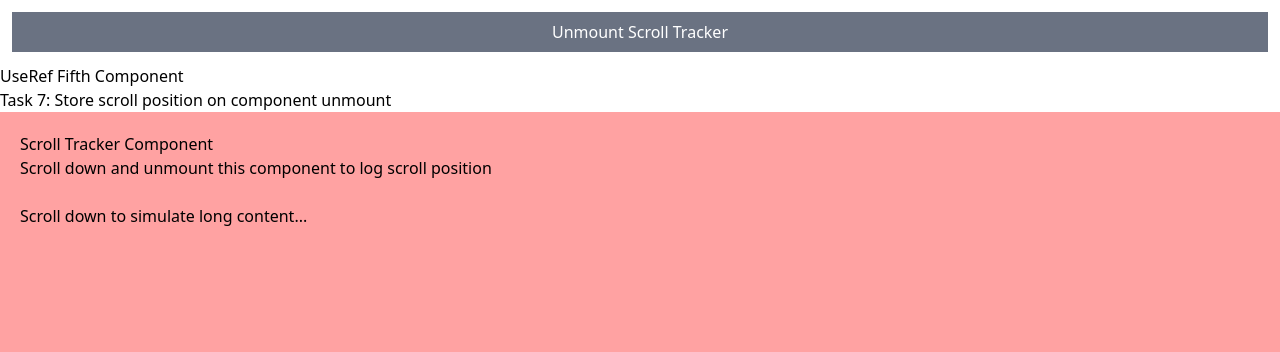
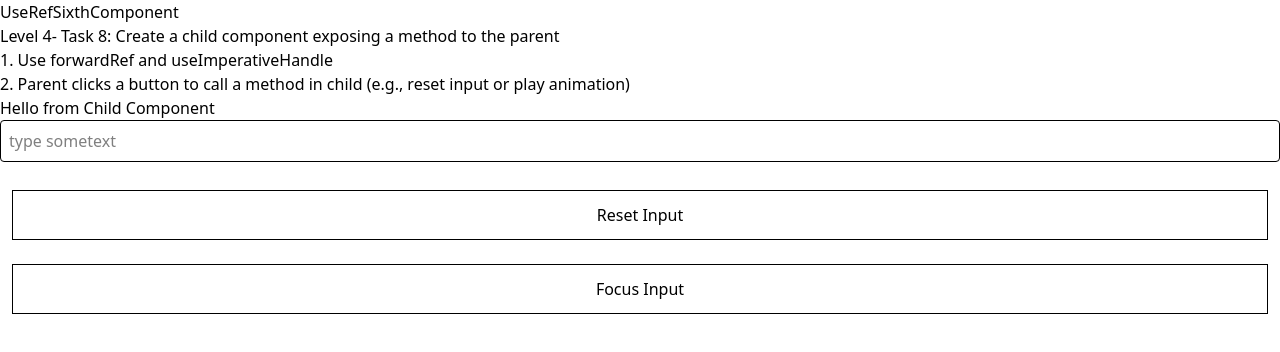
Before and after one commit to cyberadityacode/reactjs, a React (Vite) app in the folder 36 All Hooks in one Project/: page / in a window 1280 px wide. Shown: the top 352 px of the page. Built offline with nearby package versions, Linux system fonts and the light colour scheme.

Commit message:
added task 8 for useRef challenge

```diff
--- /dev/null
+++ b/36 All Hooks in one Project/components/hooks/useRef/UseRefSixthComponent.jsx
@@ -0,0 +1,58 @@
+import React from "react";
+import { useImperativeHandle } from "react";
+import { forwardRef } from "react";
+import { useRef } from "react";
+/* Task 8: Create a child component exposing a method to the parent
+Use forwardRef and useImperativeHandle
+
+Parent clicks a button to call a method in child (e.g., reset input or play animation)
+ */
+export default function UseRefSixthComponent() {
+    const childRef =useRef();
+
+    const handleReset =()=>{
+      childRef.current.resetInput();
+    }
+
+    const handleFocus =()=>{
+      childRef.current.focusInput();
+    }
+  return (
+    <div>
+      <h1>UseRefSixthComponent</h1>
+      <p>Level 4- Task 8: Create a child component exposing a method to the parent</p>
+      <ul>
+        <li>Use forwardRef and useImperativeHandle</li>
+        <li>Parent clicks a button to call a method in child (e.g., reset input or play animation)</li>
+      </ul>
+
+      <ChildOfSixthComponent ref={childRef} />
+
+      <div className="space-x-4 mt-4">
+        <button className="border p-3 m-3" onClick={handleReset}>Reset Input</button>
+        <button className="border p-3 m-3" onClick={handleFocus}>Focus Input</button>
+      </div>
+    </div>
+  );
+}
+
+const ChildOfSixthComponent = forwardRef((props, ref)=> {
+  const inputRef = useRef();
+  // Expose functions to parent via ref
+
+  useImperativeHandle(ref, ()=>({
+    resetInput(){
+      inputRef.current.value = "";
+    },
+
+    focusInput(){
+      inputRef.current.focus();
+    }
+  }));
+  return (
+    <div>
+      <h1>Hello from Child Component</h1>
+      <input type="text" ref={inputRef} placeholder="type sometext" className="border p-2 rounded" />
+    </div>
+  );
+})
--- a/36 All Hooks in one Project/src/main.jsx
+++ b/36 All Hooks in one Project/src/main.jsx
@@ -23,6 +23,7 @@ import UseRefThirdComponent from "../components/hooks/useRef/UseRefThirdComponen
 import UseRefFourthComponent from "../components/hooks/useRef/UseRefFourthComponent.jsx";
 import UseRefFifthComponent from "../components/hooks/useRef/UseRefFifthComponent.jsx";
 import ParentComponentFifth from "../components/hooks/useRef/UseRefFifthComponent.jsx";
+import UseRefSixthComponent from "../components/hooks/useRef/UseRefSixthComponent.jsx";
 
 createRoot(document.getElementById("root")).render(
   <StrictMode>
@@ -38,6 +39,7 @@ createRoot(document.getElementById("root")).render(
     {/* <UseRefSecondComponent /> */}
     {/* <UseRefThirdComponent /> */}
     {/* <UseRefFourthComponent /> */}
-    {/* <UseRefFifthComponent /> */} <ParentComponentFifth />
+    {/* <UseRefFifthComponent /> <ParentComponentFifth /> */}
+    <UseRefSixthComponent />
   </StrictMode>
 );
```
Also changed, not shown: 1 other file (tests, documents, lock files or other folders).
